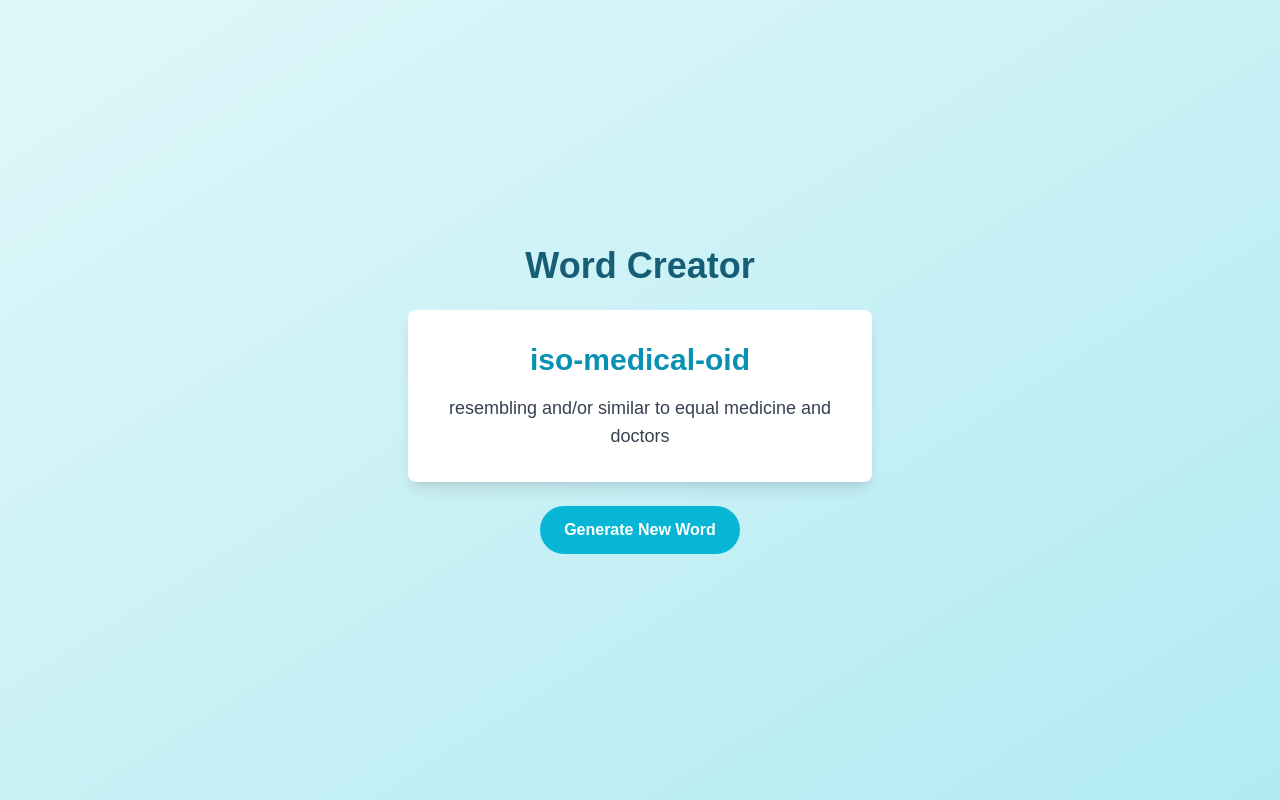
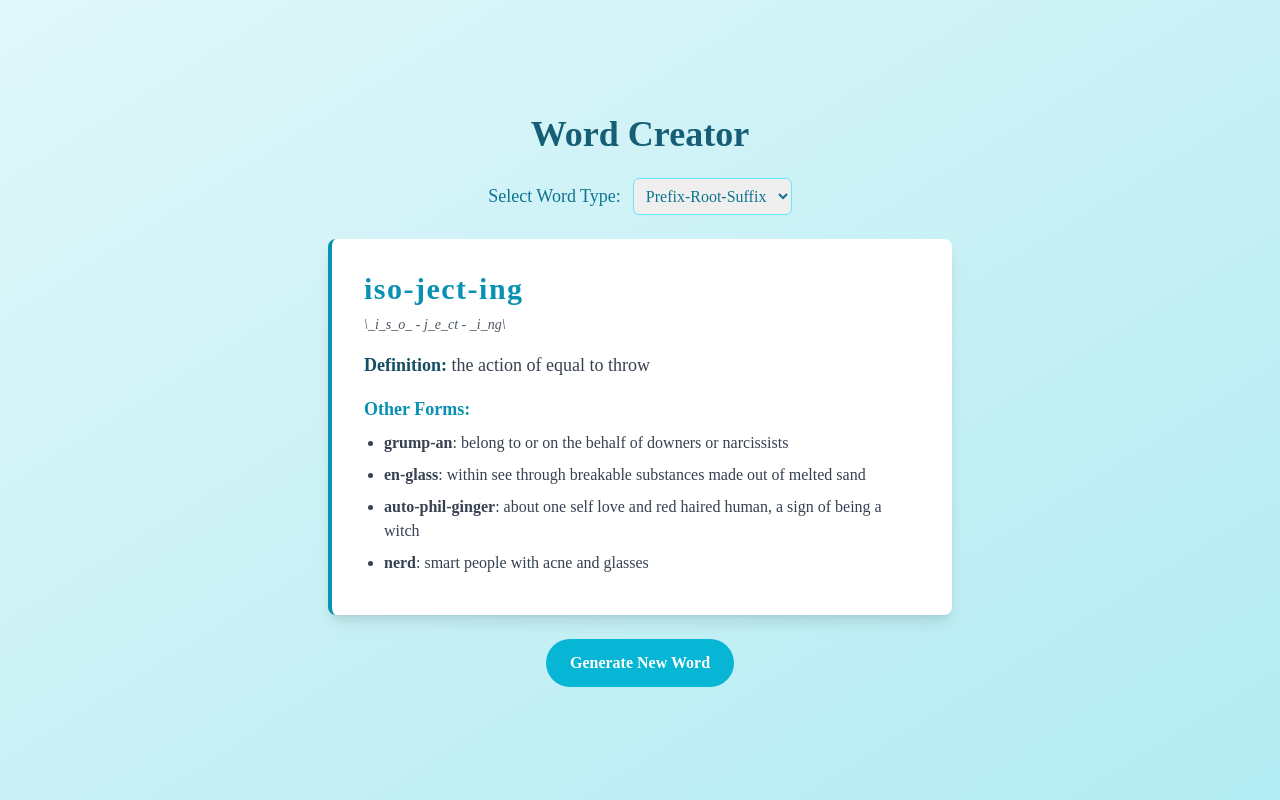
Before and after one commit to kappter/wordmaker, a plain HTML site: page index.html in a window 1280 px wide. Drawn offline with nearby package versions, Linux system fonts and the light colour scheme.

Commit message:
Add files via upload

```diff
--- a/index.html
+++ b/index.html
@@ -47,11 +47,26 @@
     <link rel="stylesheet" href="styles.css">
 </head>
 <body>
-    <div class="container mx-auto p-6 max-w-lg text-center">
+    <div class="container mx-auto p-6 max-w-2xl text-center">
         <h1 class="text-4xl font-bold text-cyan-800 mb-6">Word Creator</h1>
-        <div id="wordContainer" class="word-container bg-white shadow-lg rounded-lg p-8 mb-6">
-            <h2 id="generatedWord" class="text-3xl font-semibold text-cyan-600 mb-4">Click to Generate a Word!</h2>
-            <p id="wordDefinition" class="text-lg text-gray-700">Your word's definition will appear here.</p>
+        <div class="mb-6">
+            <label for="permutationType" class="text-lg text-cyan-700 mr-2">Select Word Type:</label>
+            <select id="permutationType" class="border border-cyan-300 rounded-md p-2 text-cyan-700 focus:outline-none focus:ring-2 focus:ring-cyan-400">
+                <option value="pre-root-suf">Prefix-Root-Suffix</option>
+                <option value="root-suf">Root-Suffix</option>
+                <option value="pre-root">Prefix-Root</option>
+                <option value="pre-root-root">Prefix-Root-Root</option>
+                <option value="root">Root Only</option>
+            </select>
+        </div>
+        <div id="wordContainer" class="word-container bg-white shadow-lg rounded-lg p-8 mb-6 text-left">
+            <h2 id="generatedWord" class="text-3xl font-semibold text-cyan-600 mb-2">Click to Generate a Word!</h2>
+            <p id="pronunciation" class="text-sm italic text-gray-600 mb-4">Pronunciation will appear here.</p>
+            <p id="wordDefinition" class="text-lg text-gray-700 mb-4">Your word's definition will appear here.</p>
+            <div id="permutations" class="text-gray-700">
+                <h3 class="text-lg font-semibold text-cyan-600 mb-2">Other Forms:</h3>
+                <ul id="permutationList" class="list-disc pl-5"></ul>
+            </div>
         </div>
         <button id="generateButton" class="generate-btn bg-cyan-500 text-white font-bold py-3 px-6 rounded-full hover:bg-cyan-600 focus:outline-none focus:ring-2 focus:ring-cyan-400">
             Generate New Word
--- a/script.js
+++ b/script.js
@@ -8,28 +8,91 @@ const suffixDefs = ["like or in the manner of", "the study of", "to hold on to",
 
 const wordContainer = document.getElementById('wordContainer');
 const generatedWord = document.getElementById('generatedWord');
+const pronunciation = document.getElementById('pronunciation');
 const wordDefinition = document.getElementById('wordDefinition');
+const permutationList = document.getElementById('permutationList');
 const generateButton = document.getElementById('generateButton');
+const permutationType = document.getElementById('permutationType');
 
-function generateRandomWord() {
-    const x = Math.floor(Math.random() * prefixes.length);
-    const y = Math.floor(Math.random() * roots.length);
-    const z = Math.floor(Math.random() * suffixes.length);
+// Simplified pronunciation generator
+function generatePronunciation(word) {
+    const syllables = word.split('-').map(part => {
+        return part.replace(/[aeiou]/gi, match => `_${match}_`).replace(/([bcdfghjklmnpqrstvwxyz]+)/gi, '$1');
+    });
+    return `\\${syllables.join(' - ')}\\`;
+}
 
-    const newWord = `${prefixes[x]}-${roots[y]}-${suffixes[z]}`;
-    const definition = `${suffixDefs[z]} ${prefixDefs[x]} ${rootDefs[y]}`;
+function generateWordAndDefinition(type) {
+    let word, def, x, y, z, y2;
+    x = Math.floor(Math.random() * prefixes.length);
+    y = Math.floor(Math.random() * roots.length);
+    z = Math.floor(Math.random() * suffixes.length);
+    y2 = Math.floor(Math.random() * roots.length);
 
-    generatedWord.textContent = newWord;
-    wordDefinition.textContent = definition;
+    switch (type) {
+        case 'pre-root-suf':
+            word = `${prefixes[x]}-${roots[y]}-${suffixes[z]}`;
+            def = `${suffixDefs[z]} ${prefixDefs[x]} ${rootDefs[y]}`;
+            break;
+        case 'root-suf':
+            word = `${roots[y]}-${suffixes[z]}`;
+            def = `${suffixDefs[z]} ${rootDefs[y]}`;
+            break;
+        case 'pre-root':
+            word = `${prefixes[x]}-${roots[y]}`;
+            def = `${prefixDefs[x]} ${rootDefs[y]}`;
+            break;
+        case 'pre-root-root':
+            word = `${prefixes[x]}-${roots[y]}-${roots[y2]}`;
+            def = `${prefixDefs[x]} ${rootDefs[y]} and ${rootDefs[y2]}`;
+            break;
+        case 'root':
+            word = roots[y];
+            def = rootDefs[y];
+            break;
+        default:
+            word = `${prefixes[x]}-${roots[y]}-${suffixes[z]}`;
+            def = `${suffixDefs[z]} ${prefixDefs[x]} ${rootDefs[y]}`;
+    }
 
-    // Add a simple animation
+    return { word, def, x, y, z, y2 };
+}
+
+function generatePermutations(x, y, z, y2, currentType) {
+    const permutations = [];
+    const types = ['pre-root-suf', 'root-suf', 'pre-root', 'pre-root-root', 'root'];
+
+    types.forEach(type => {
+        if (type !== currentType) {
+            const { word, def } = generateWordAndDefinition(type, x, y, z, y2);
+            permutations.push(`<strong>${word}</strong>: ${def}`);
+        }
+    });
+
+    return permutations;
+}
+
+function updateDisplay() {
+    const type = permutationType.value;
+    const { word, def, x, y, z, y2 } = generateWordAndDefinition(type);
+
+    generatedWord.textContent = word;
+    pronunciation.textContent = generatePronunciation(word);
+    wordDefinition.textContent = def;
+
+    // Generate permutations
+    const permutations = generatePermutations(x, y, z, y2, type);
+    permutationList.innerHTML = permutations.map(p => `<li>${p}</li>`).join('');
+
+    // Add animation
     wordContainer.style.opacity = '0';
     setTimeout(() => {
         wordContainer.style.opacity = '1';
     }, 100);
 }
 
-generateButton.addEventListener('click', generateRandomWord);
+generateButton.addEventListener('click', updateDisplay);
+permutationType.addEventListener('change', updateDisplay);
 
 // Generate a word on page load
-generateRandomWord();
+updateDisplay();
--- a/styles.css
+++ b/styles.css
@@ -4,17 +4,44 @@ body {
     display: flex;
     justify-content: center;
     align-items: center;
-    font-family: 'Arial', sans-serif;
+    font-family: 'Times New Roman', Times, serif;
 }
+
 .word-container {
     transition: transform 0.3s ease, opacity 0.3s ease;
+    border-left: 4px solid #0891b2;
+    background-color: #f8fafc;
 }
+
 .word-container:hover {
     transform: scale(1.02);
 }
+
 .generate-btn {
     transition: background-color 0.3s ease, transform 0.2s ease;
 }
+
 .generate-btn:hover {
     transform: scale(1.05);
 }
+
+#generatedWord {
+    font-family: 'Times New Roman', Times, serif;
+    font-weight: bold;
+    letter-spacing: 0.05em;
+}
+
+#pronunciation {
+    font-style: italic;
+    color: #4b5563;
+}
+
+#wordDefinition::before {
+    content: "Definition: ";
+    font-weight: bold;
+    color: #164e63;
+}
+
+#permutationList li {
+    margin-bottom: 0.5rem;
+}
```
